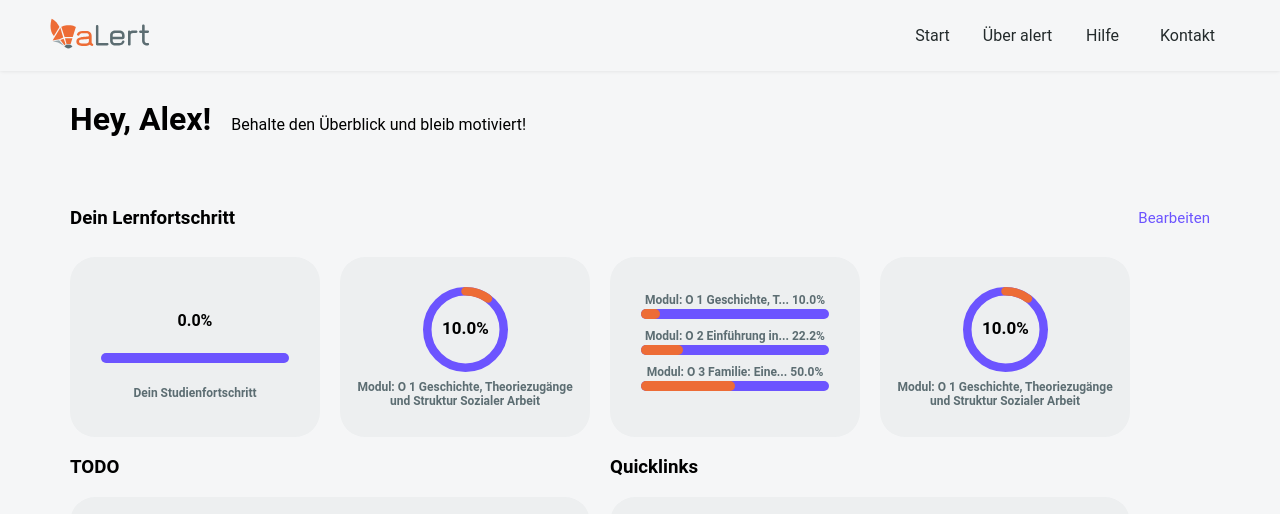
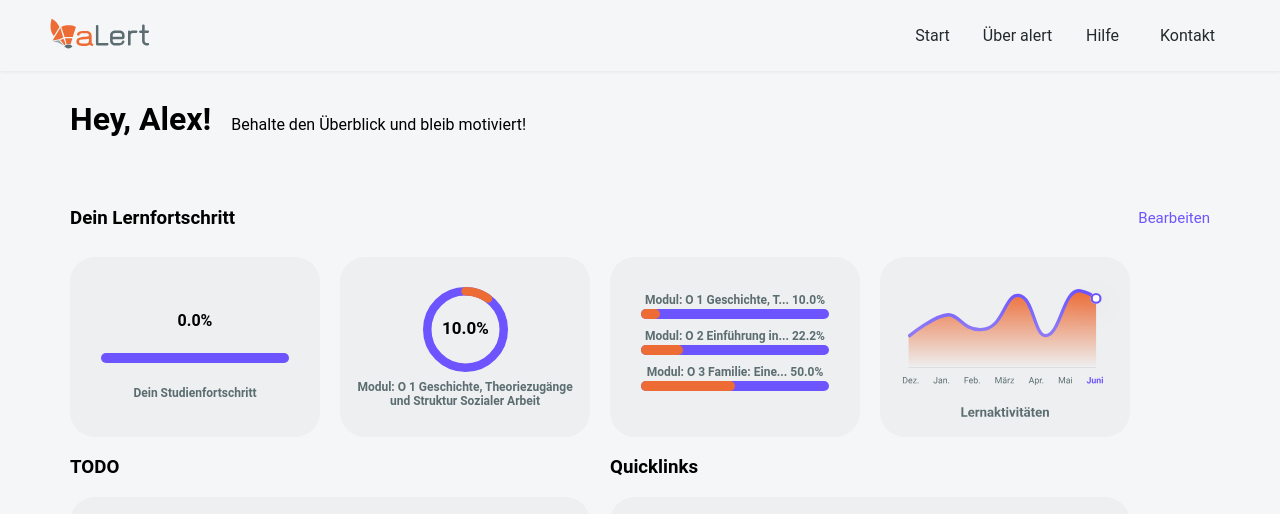
Before and after one commit to EllPee/aLert, a React (Create React App) app: page /dashboard in a window 1280 px wide. Shown: the top 514 px of the page. Built offline with nearby package versions, Linux system fonts and the light colour scheme.

Commit message:
das Lernaktivitätendiagramm derzeit nur ein Bild zu Demonstrationszwecken

```diff
--- a/src/components/activity-trend-chart.jsx
+++ b/src/components/activity-trend-chart.jsx
@@ -0,0 +1,15 @@
+import React from 'react';
+import activityTrendChartPlaceholder from '../styles/img/Lernaktivitäten.svg'
+
+const ActivityTrendChart = () => {
+// Leider ist das Lernaktivitätendiagramm derzeit nur ein Bild zu Demonstrationszwecken!
+    return (
+        <div className="progress-box-1">
+            <div>
+                <img style={{width: '110%'}} src={activityTrendChartPlaceholder} alt="Lernaktivitäten"/>
+            </div>
+        </div>
+    );
+}
+
+export default ActivityTrendChart;
--- a/src/components/circular-progress-bar.jsx
+++ b/src/components/circular-progress-bar.jsx
@@ -3,12 +3,12 @@ import {CircularProgressbar, buildStyles} from 'react-circular-progressbar';
 import 'react-circular-progressbar/dist/styles.css';
 
 const CircularProgressBar = (props) => {
-    // 假设API返回的数据结构如下：
+    // Angenommen, die API gibt die folgende Datenstruktur zurück：
     // const apiResponse = await fetch("YOUR_API_ENDPOINT");
     // const data = await apiResponse.json();
     // const { moduleName, actualCount, totalCount } = data;
 
-    // 为了模拟，我们使用以下数据：
+    // Für die Simulation verwenden wir die folgenden Daten：
     const moduleName = "O 1 Geschichte, Theoriezugänge und Struktur Sozialer Arbeit";
     const actualCount = 10;
     const totalCount = 100;
--- a/src/views/progress.jsx
+++ b/src/views/progress.jsx
@@ -52,7 +52,7 @@ function Progress({
                 </div>
                 <CircularProgressBar style={{flex: "0 0 auto"}}/>
                 <LinearProgressBars style={{flex: "0 0 auto"}}/>
-                <CircularProgressBar style={{flex: "0 0 auto"}}/>
+                <ActivityTrendChart/>
             </div>
         </div>
     );
```
Also changed, not shown: src/styles/img/Lernaktivitäten.svg (added).
